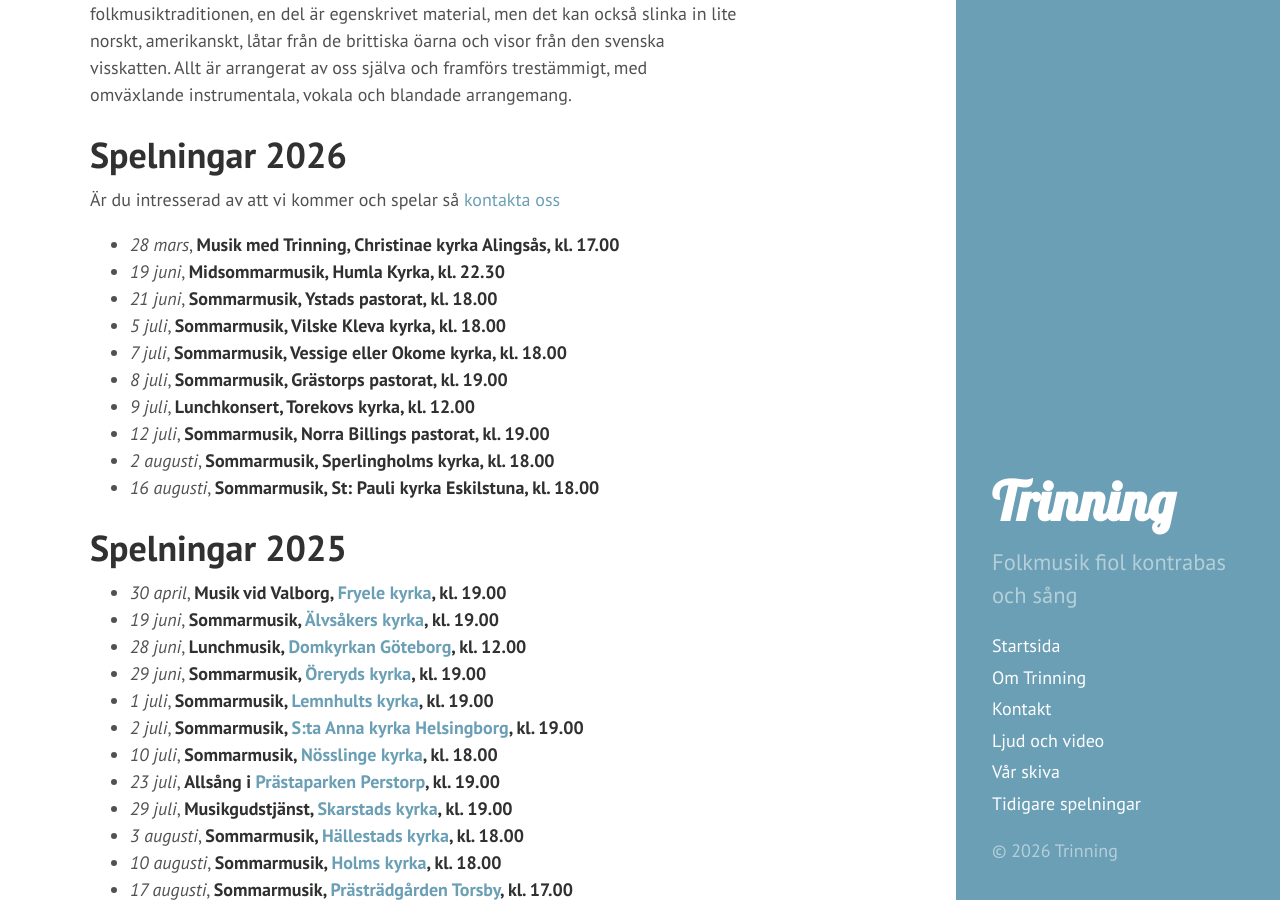
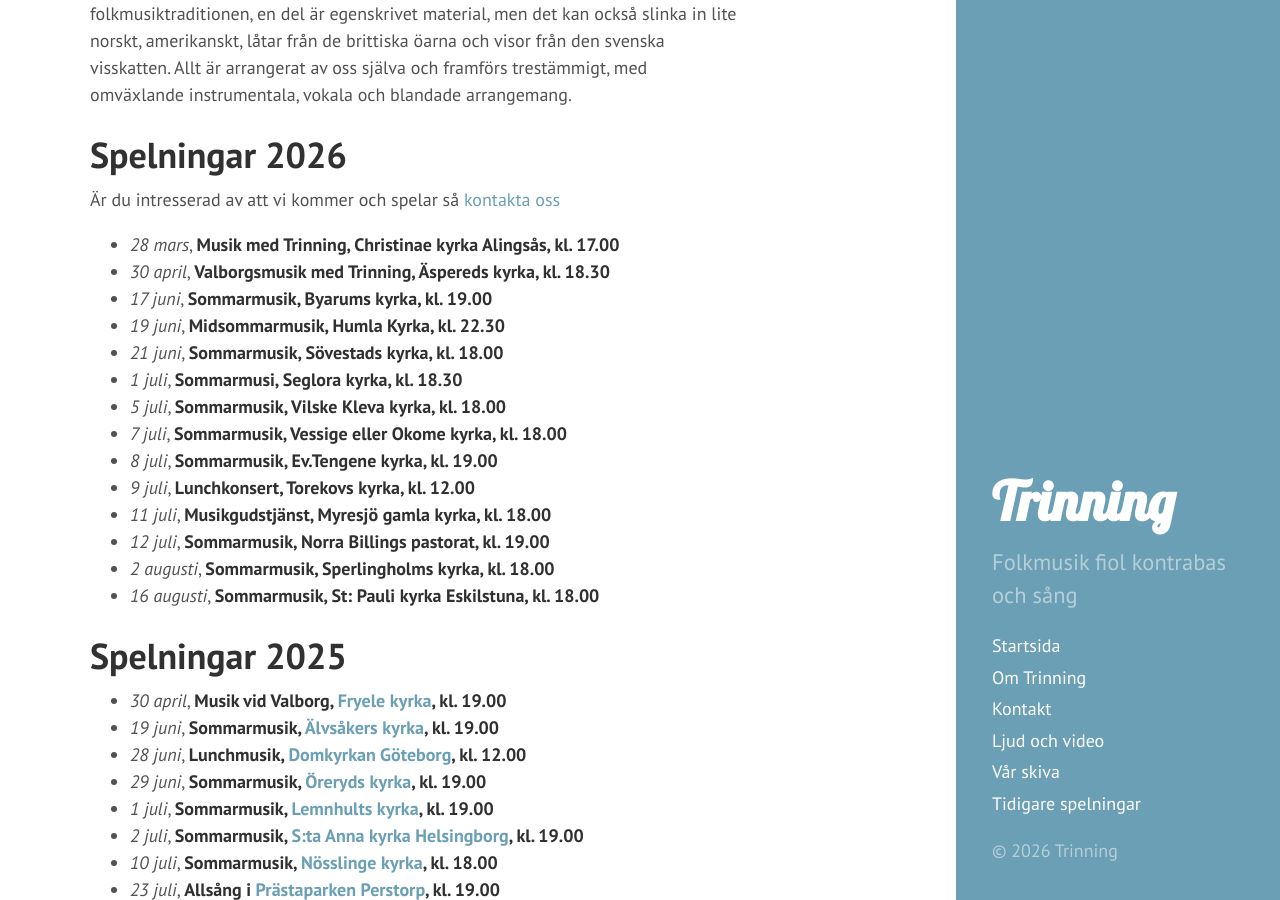
Before and after one commit to trinning/trinning.github.io, a Jekyll site: the page built from index.md, in a window 1280 px wide and 900 px high, scrolled down 462 px. Built offline with Jekyll 4.4.1, drawn with Linux system fonts in a browser that asks for light colours.

Commit message:
uppdaterat spelningar

```diff
--- a/index.md
+++ b/index.md
@@ -14,12 +14,16 @@ in lite norskt, amerikanskt, låtar från de brittiska öarna och visor från de
 # Spelningar 2026
 Är du intresserad av att vi kommer och spelar så [kontakta oss](/kontakt)
 * *28 mars*, **Musik med Trinning, Christinae kyrka Alingsås, kl. 17.00**
+* *30 april*, **Valborgsmusik med Trinning, Äspereds kyrka, kl. 18.30**
+* *17 juni*, **Sommarmusik, Byarums kyrka, kl. 19.00**
 * *19 juni*, **Midsommarmusik, Humla Kyrka, kl. 22.30**
-* *21 juni*, **Sommarmusik, Ystads pastorat, kl. 18.00**
+* *21 juni*, **Sommarmusik, Sövestads kyrka, kl. 18.00**
+* *1 juli*, **Sommarmusi, Seglora kyrka, kl. 18.30**
 * *5 juli*, **Sommarmusik, Vilske Kleva kyrka, kl. 18.00**
 * *7 juli*, **Sommarmusik, Vessige eller Okome kyrka, kl. 18.00**
-* *8 juli*, **Sommarmusik, Grästorps pastorat, kl. 19.00**
+* *8 juli*, **Sommarmusik, Ev.Tengene kyrka, kl. 19.00**
 * *9 juli*, **Lunchkonsert, Torekovs kyrka, kl. 12.00**
+* *11 juli*, **Musikgudstjänst, Myresjö gamla kyrka, kl. 18.00**
 * *12 juli*, **Sommarmusik, Norra Billings pastorat, kl. 19.00**
 * *2 augusti*, **Sommarmusik, Sperlingholms kyrka, kl. 18.00**
 * *16 augusti*, **Sommarmusik, St: Pauli kyrka Eskilstuna, kl. 18.00**
```
